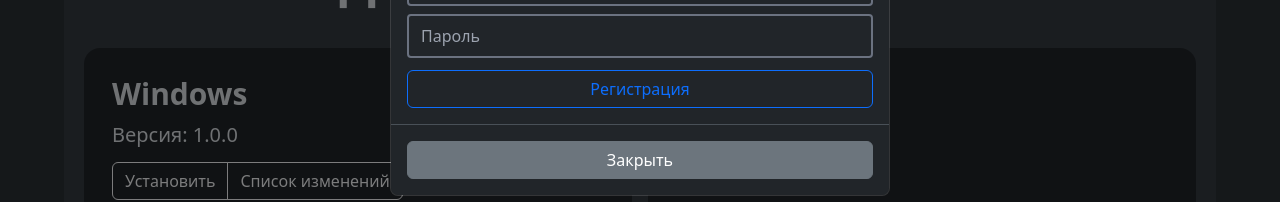
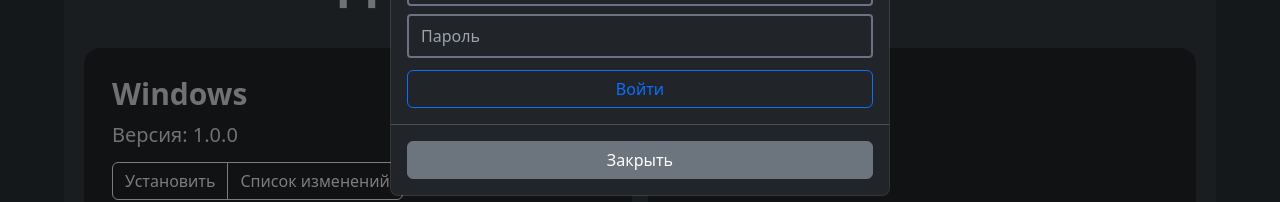
Before and after one commit to SakytoDev/portfolio-fullstack, a React (Vite) app: page / in a window 1280 px wide. Both pictures are taken after a click on the button "Войти". Shown: the part 387-589 px from the top of the page. Built offline with nearby package versions, Linux system fonts and the light colour scheme; no server answers.

Commit message:
Rollback from vercel integration

```diff
--- a/modules/config.js
+++ b/modules/config.js
@@ -4,7 +4,7 @@ const passwordSalt = "hg3HgLi826gfvd)jsh"
 const hostname = '192.168.10.8'
 const port = 3000
 
-const title = "КЛОWNS"
+const title = "Portfolio"
 
 export default {
     sessionSecret,
--- a/src/pages/mainmenu/main.jsx
+++ b/src/pages/mainmenu/main.jsx
@@ -122,7 +122,7 @@ function MainMenu() {
           </Tabs>
           <Button variant="outline-primary" className="flex justify-center items-center w-100 mt-3" onClick={() => AuthToAccount()} disabled={authLoading}>
             { authLoading ? <Spinner className='me-2' animation="border" size="sm" /> : null }
-            { authMode == 'login' ? 'Войти' : 'Регистрация' }
+            { authMode == 'accLogin' ? 'Войти' : 'Регистрация' }
           </Button>
         </Modal.Body>
         <Modal.Footer>
```
Also changed, not shown: modules/server.js (+1 -13 lines), 1 other file (tests, documents, lock files or other folders).
